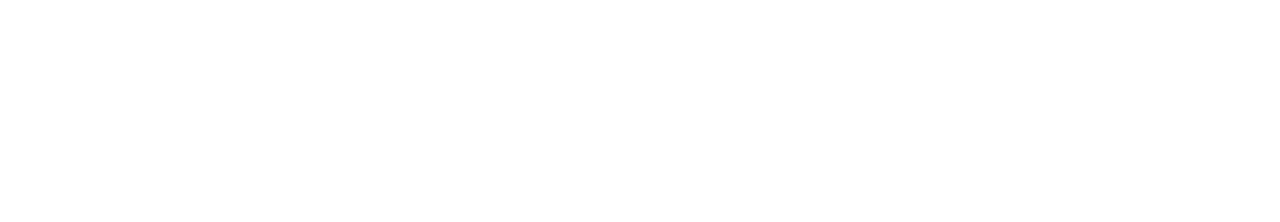
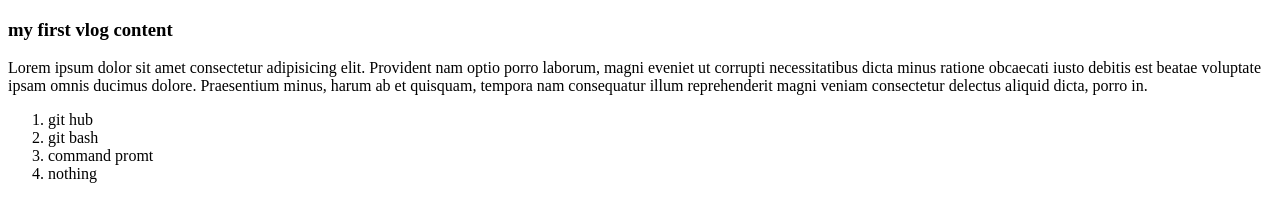
Before and after one commit to Maruf131/my-first-github-repo, a plain HTML site: page index.html in a window 1280 px wide. Drawn offline with Linux system fonts and the light colour scheme.

Commit message:
second commit

```diff
--- a/index.html
+++ b/index.html
@@ -6,6 +6,13 @@
     <title>my first ever not be cover</title>
 </head>
 <body>
-
+    <h3>my first vlog content</h3>
+    <p>Lorem ipsum dolor sit amet consectetur adipisicing elit. Provident nam optio porro laborum, magni eveniet ut corrupti necessitatibus dicta minus ratione obcaecati iusto debitis est beatae voluptate ipsam omnis ducimus dolore. Praesentium minus, harum ab et quisquam, tempora nam consequatur illum reprehenderit magni veniam consectetur delectus aliquid dicta, porro in.</p>
+    <ol>
+        <li>git hub</li>
+        <li>git bash</li>
+        <li>command promt</li>
+        <li>nothing</li>
+    </ol>
 </body>
 </html>
```
